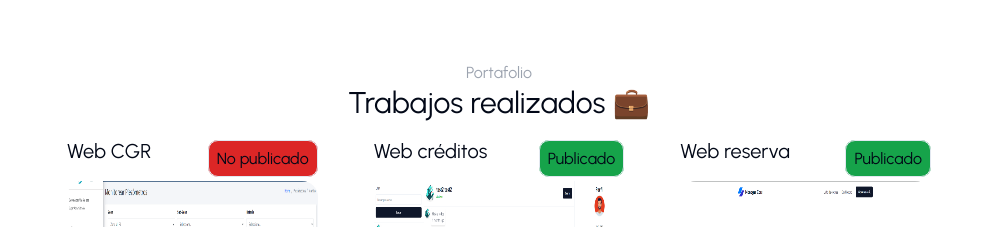
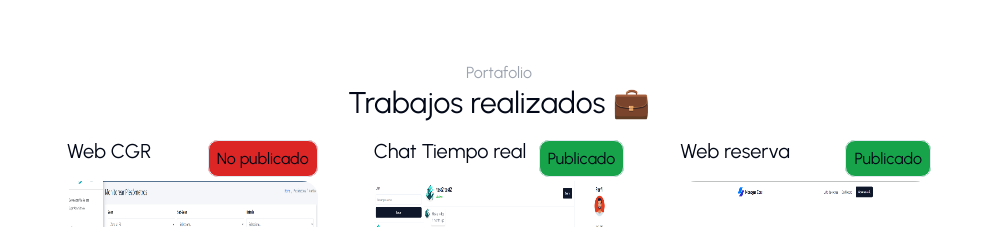
Before and after one commit to jaiverramosweb/Nuevo-Portafolio, a Next.js app: page / in a window 1280 px wide. Shown: the part 1680-1907 px from the top of the page, without its empty margins (141-1135 px from the left). Built offline with nearby package versions, Linux system fonts and the light colour scheme.

Commit message:
cambio subido del nombre

```diff
--- a/data.tsx
+++ b/data.tsx
@@ -172,7 +172,7 @@ export const dataPortfolio = [
   },
   {
     id: 2,
-    title: "Web créditos",
+    title: "Chat Tiempo real",
     image: "/portafolio/clon-chat.png",
     is_public: true,
     details: `Proyecto personal desarrollado para simular un chart en tiempo real, usando react, firebase, zustand, zod, tailwindcss,  emoji-picker-react, y mas.
```
